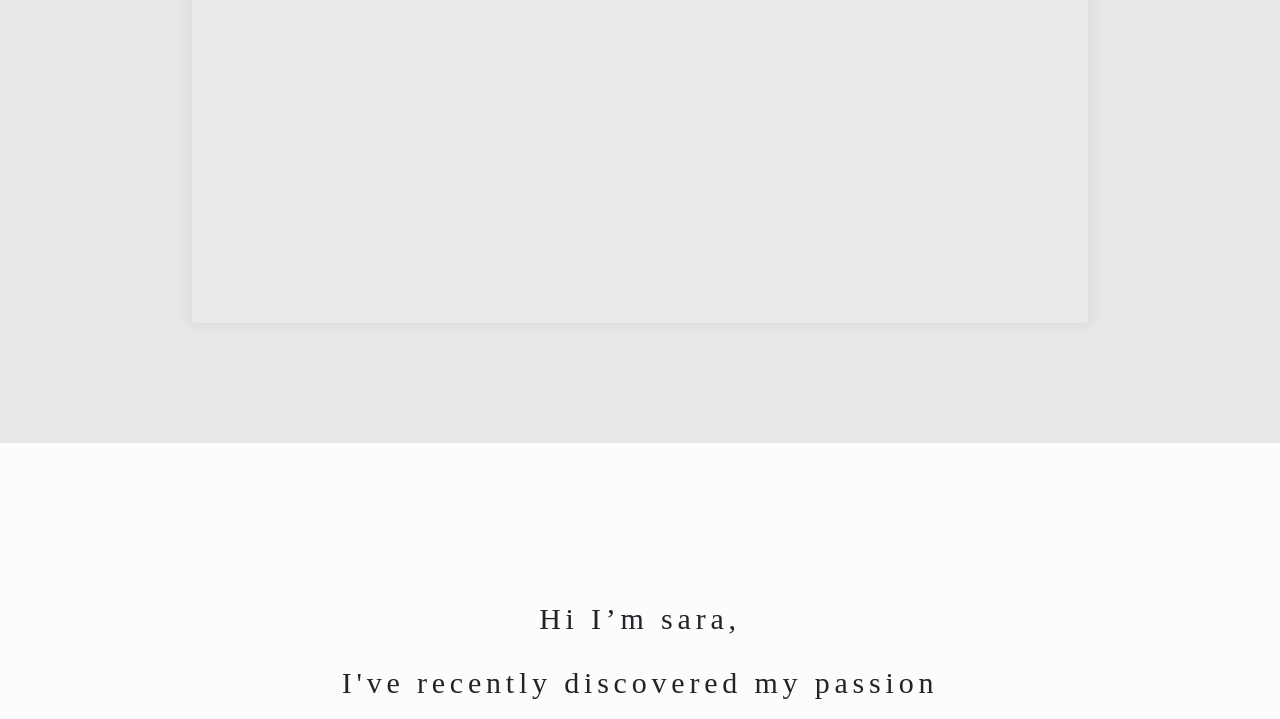
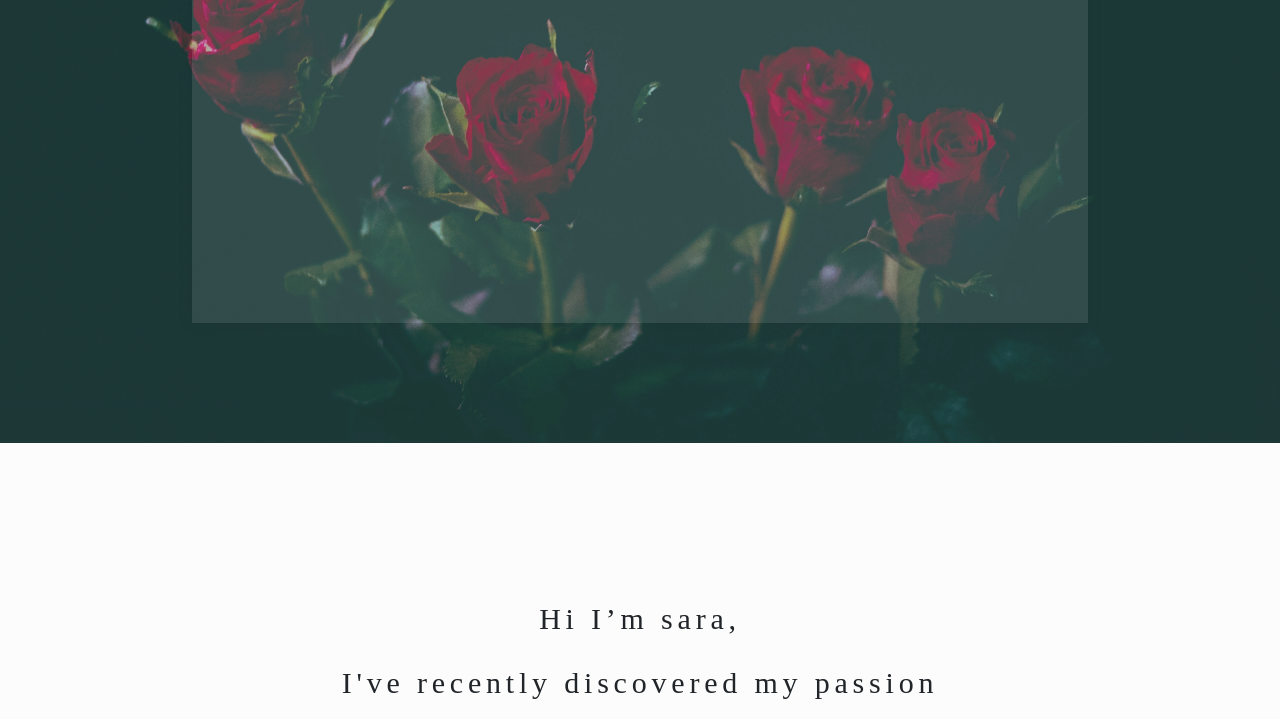
Before and after one commit to sarsc/profile, a website: page index.html in a window 1280 px wide. Shown: the part 357-1076 px from the top of the page. Drawn offline with nearby package versions, Linux system fonts and the light colour scheme; a web font is replaced by a local one.

Commit message:
modified bg path

```diff
--- a/css/home.css
+++ b/css/home.css
@@ -16,7 +16,7 @@
 }
 
 .main-background-img {
-  background-image: linear-gradient(to bottom, rgba(29, 30, 30, 0.1), rgba(29, 30, 30, 0.1)), url("images/roses-background1.jpg");
+  background-image: linear-gradient(to bottom, rgba(29, 30, 30, 0.1), rgba(29, 30, 30, 0.1)), url("../images/roses-background1.jpg");
   background-size: cover;
   opacity: 0.9;
   background-position: center bottom;
```
